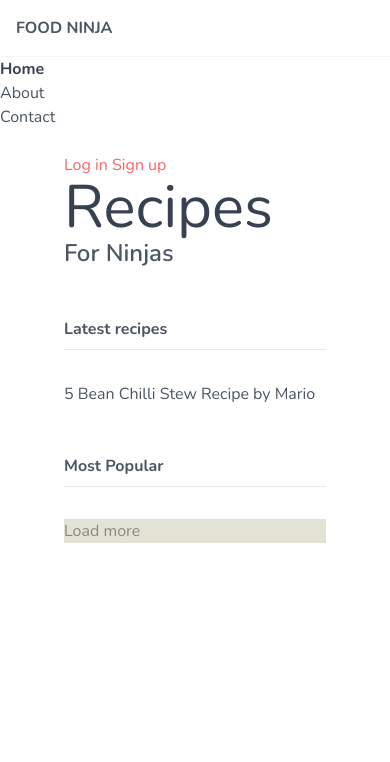
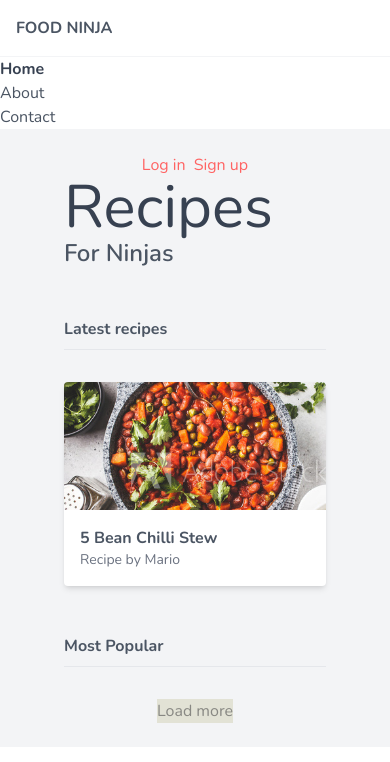
Before and after one commit to MohamedAbakrim/ninja-food, a website: page index.html in a window 390 px wide. Drawn offline with nearby package versions, Linux system fonts and the light colour scheme.

Commit message:
adding some responsive classes and styling the first card

```diff
--- a/index.html
+++ b/index.html
@@ -35,11 +35,12 @@
             </nav>
         </div><!-- end nav -->
 
-        <main class="px-16 py-6">
-            <div>
+        <main class="px-16 py-6 bg-gray-100">
+            <div class="flex justify-center md:justify-end">
                 <a href="#" class="text-primary">Log in</a>
-                <a href="#" class="text-primary">Sign up</a>
+                <a href="#" class="text-primary ml-2">Sign up</a>
             </div>
+
             <header>
                 <h2 class="text-gray-700 text-6xl fon-semibold">Recipes</h2>
                 <h3 class="text-2xl font-semibold">For Ninjas</h3>
@@ -50,11 +51,11 @@
 
                 <div class="mt-8">
                     <!-- card go here -->
-                    <div>
-                        <img src="" alt="">
-                        <div>
-                            <span>5 Bean Chilli Stew</span>
-                            <span>Recipe by Mario</span>
+                    <div class="bg-white rounded overflow-hidden shadow-md">
+                        <img src="./dist/imgs/stew.jpg" alt="" class="w-full h-32 sm:h-48 object-cover">
+                        <div class="m-4">
+                            <span class="font-bold">5 Bean Chilli Stew</span>
+                            <span class="block text-gray-500 text-sm">Recipe by Mario</span>
                         </div>
                     </div>
                 </div>
@@ -65,7 +66,7 @@
                     <!-- cards go here -->
                 </div>
 
-                <div>
+                <div class="flex justify-center">
                     <div class="bg-secondary-100 text-secondary-200">Load more</div>
                 </div>
             </div>
```
Also changed, not shown: dist/imgs/curry.jpg (added), dist/imgs/noodles.jpg (added), dist/imgs/stew.jpg (added), dist/output.css.
